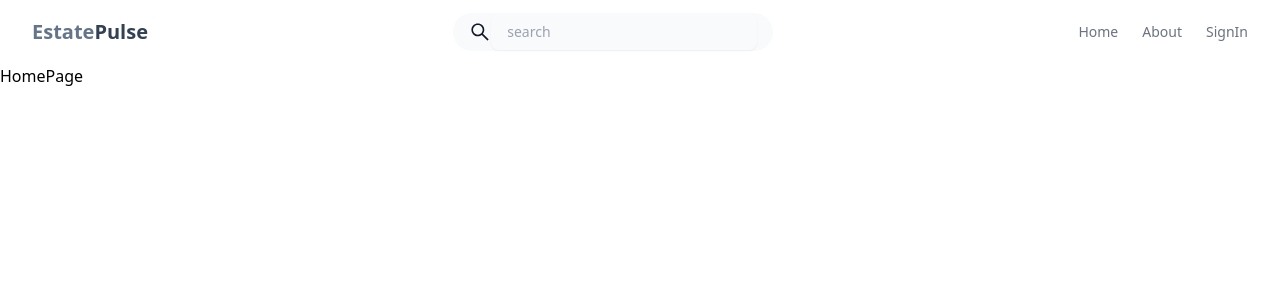
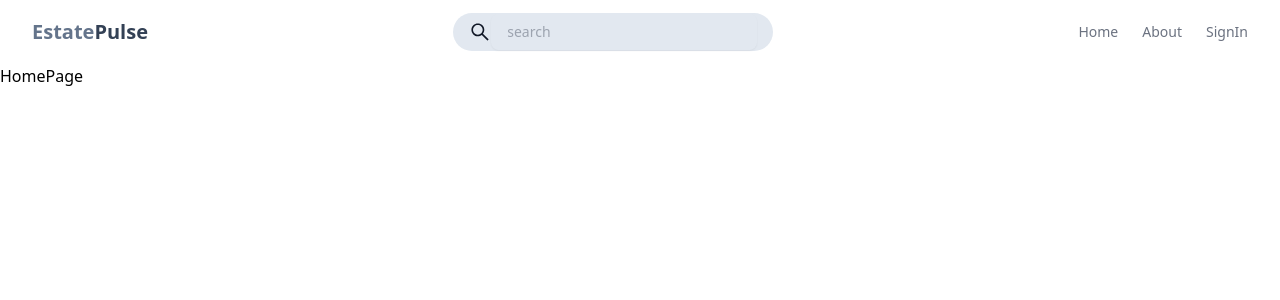
Before and after one commit to anoopraju31/estate-pulse-mern, a React (Vite) app in the folder client/: page / in a window 1280 px wide. Shown: the top 300 px of the page. Built offline with nearby package versions, Linux system fonts and the light colour scheme.

Commit message:
Client - Header Component - Change

```diff
--- a/client/src/components/Header.tsx
+++ b/client/src/components/Header.tsx
@@ -18,7 +18,7 @@ const LinkItem = ({ title, link }: LinkItemProps) => (
 	<li>
 		<Link
 			to={link}
-			className='text-gray-500 transition hover:text-gray-500/75 dark:text-white dark:hover:text-white/75'>
+			className='text-gray-500 transition font-medium hover:text-gray-500/75 dark:text-white dark:hover:text-white/75'>
 			{title}
 		</Link>
 	</li>
@@ -33,7 +33,7 @@ const SearchForm = ({
 		<label htmlFor='search' className='sr-only'>
 			Search
 		</label>
-		<div className='px-4 flex items-center bg-slate-50 dark:bg-gray-600 rounded-3xl text-gray-900 dark:text-white '>
+		<div className='px-4 flex items-center bg-slate-200 dark:bg-gray-600 rounded-3xl text-gray-900 dark:text-white'>
 			<span className='block py-2'>
 				<AiOutlineSearch size={22} />
 			</span>
```
